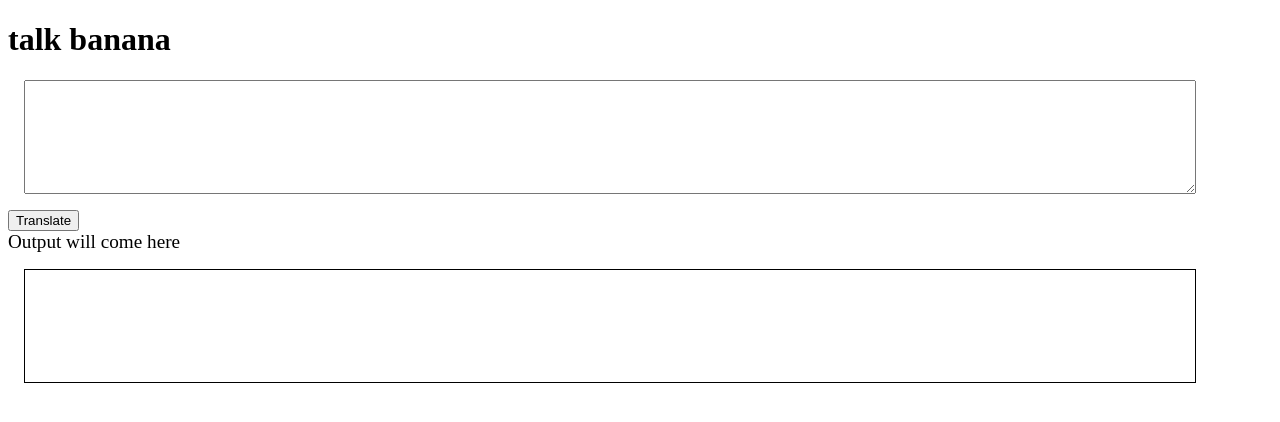
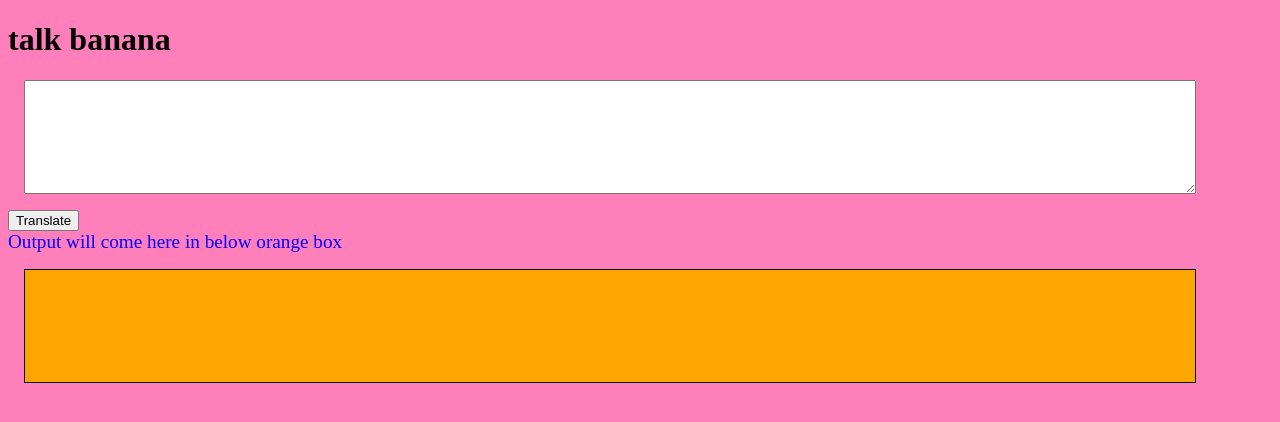
Before and after one commit to haragouri/vanillaJS-banana-speak, a plain HTML site: page index.html in a window 1280 px wide. Drawn offline with Linux system fonts and the light colour scheme.

Commit message:
Changed backgrnd and text color

```diff
--- a/index.html
+++ b/index.html
@@ -22,15 +22,15 @@
         }
     </style>
 </head>
-<body>
+<body style="background-color:rgb(255, 127, 187);">
     <h1>talk banana</h1>
     <textarea id="txt-input"
     placeholder="put your sentence in English and we'll convert it to banana">
     </textarea>
     <button id="btn-translate">Translate</button>
 
-    <div style="font-size: larger;">Output will come here</div>
-    <div id="output"></div>
+    <div style="font-size: larger;color:blue;">Output will come here in below orange box</div>
+    <div id="output" style="background-color:orange;></div>
     <script src="/app.js" type="text/javascript"></script>
 </body>
 </html>
```
